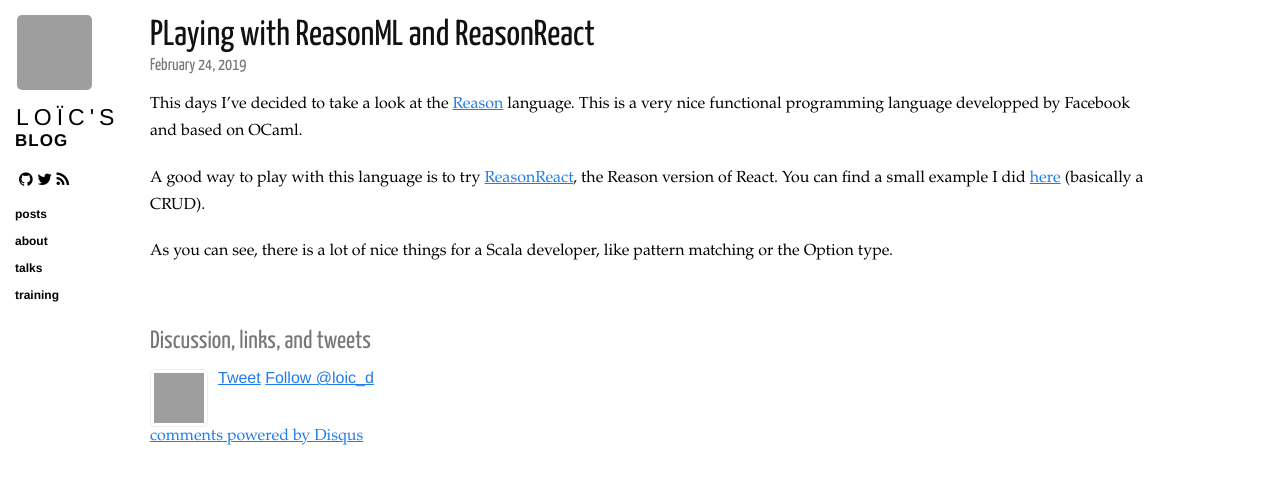
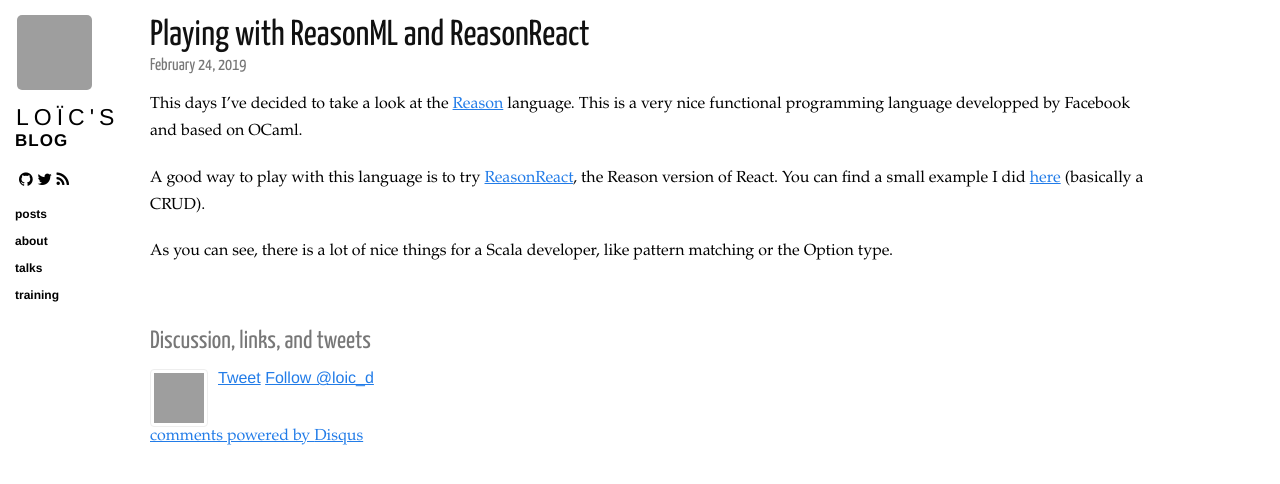
Before and after one commit to loicdescotte/loicdescotte.github.io, a Jekyll site: the page built from _posts/2019-02-24-playing-with-reasonml-and-reasonreact.md, in a window 1280 px wide, cut to the strip 0-484 px from the top of the page. Built offline with Jekyll 4.4.1, drawn with Linux system fonts in a browser that asks for light colours; nearby versions of some CDN libraries; comment, search, counter and statistics services are not loaded; grey boxes are pictures that could not be loaded.

```diff
--- a/_posts/2019-02-24-playing-with-reasonml-and-reasonreact.md
+++ b/_posts/2019-02-24-playing-with-reasonml-and-reasonreact.md
@@ -1,6 +1,6 @@
 ---
 layout: post
-title: PLaying with ReasonML and ReasonReact
+title: Playing with ReasonML and ReasonReact
 tags:
  - Functional Programming
  - ReasonML
```
